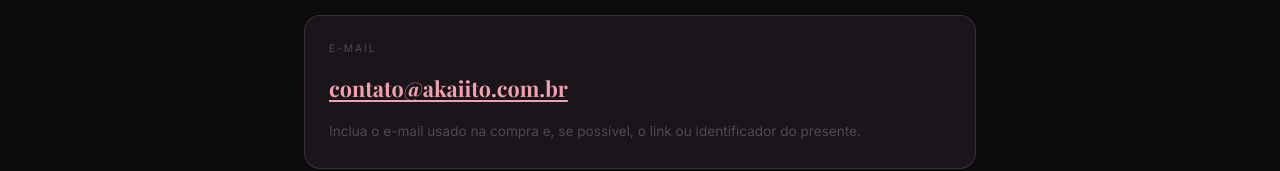
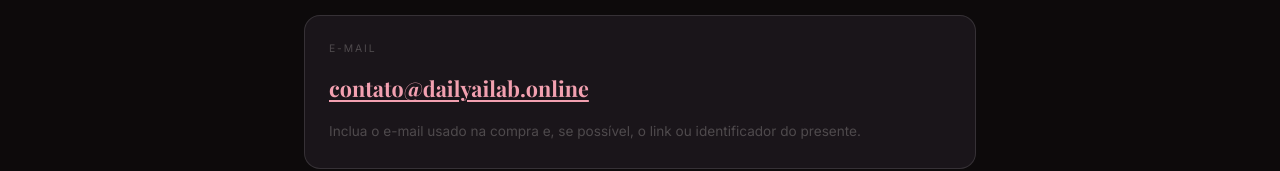
Before and after one commit to letticiamallory/letticiamallory-Akaiito---Landing-page-dia-dos-namorados, a Next.js app: page /contato in a window 1280 px wide. Shown: the part 396-567 px from the top of the page. Built offline with nearby package versions, Linux system fonts and the light colour scheme.

Commit message:
alteração contato

```diff
--- a/src/app/contato/page.tsx
+++ b/src/app/contato/page.tsx
@@ -7,7 +7,7 @@
   description: "Fale com o Akaiito para suporte, privacidade e dúvidas sobre presentes digitais.",
 };
 
-const CONTACT_EMAIL = process.env.NEXT_PUBLIC_CONTACT_EMAIL ?? "contato@akaiito.com.br";
+const CONTACT_EMAIL = process.env.NEXT_PUBLIC_CONTACT_EMAIL ?? "contato@dailyailab.online";
 const UPDATED_AT = "7 de junho de 2026";
 
 const TOPICS = [
--- a/src/lib/email/client.ts
+++ b/src/lib/email/client.ts
@@ -7,7 +7,7 @@
 }
 
 export function getEmailFrom(): string {
-  return process.env.EMAIL_FROM?.trim() || "Akaiito <contato@akaiito.com.br>";
+  return process.env.EMAIL_FROM?.trim() || "Akaiito <contato@dailyailab.online>";
 }
 
 export function getResendClient(): Resend | null {
```
